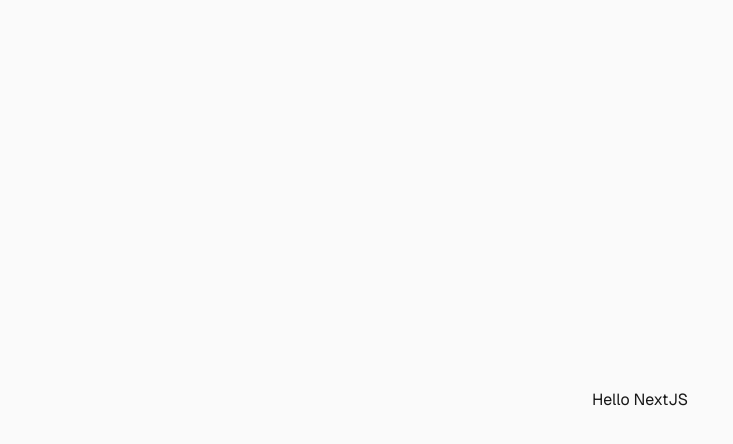
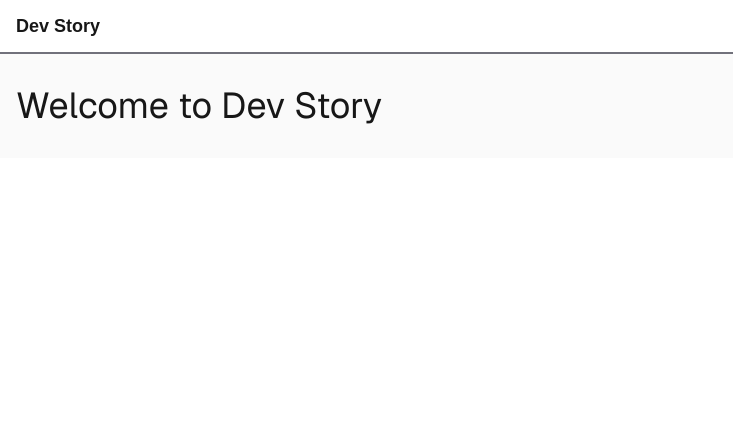
Before and after one commit to gmnayem631/hello-nextjs, a Next.js app: page / in a window 1280 px wide. Shown: the top 444 px of the page, without its empty margins (0-733 px from the left). Built offline with nearby package versions, Linux system fonts and the light colour scheme.

Commit message:
created a simple navigation bar

```diff
--- a/src/app/layout.js
+++ b/src/app/layout.jsx
@@ -1,5 +1,6 @@
 import { Geist, Geist_Mono } from "next/font/google";
 import "./globals.css";
+import Header from "@/components/Header";
 
 const geistSans = Geist({
   variable: "--font-geist-sans",
@@ -12,8 +13,8 @@ const geistMono = Geist_Mono({
 });
 
 export const metadata = {
-  title: "Create Next App",
-  description: "Generated by create next app",
+  title: "Dev Story",
+  description: "Ann app for showing developer story",
 };
 
 export default function RootLayout({ children }) {
@@ -22,7 +23,10 @@ export default function RootLayout({ children }) {
       lang="en"
       className={`${geistSans.variable} ${geistMono.variable} h-full antialiased`}
     >
-      <body className="min-h-full flex flex-col">{children}</body>
+      <body className="min-h-full flex flex-col">
+        <Header></Header>
+        <main>{children}</main>
+      </body>
     </html>
   );
 }
--- a/src/app/page.js
+++ /dev/null
@@ -1,9 +0,0 @@
-import Image from "next/image";
-
-export default function Home() {
-  return (
-    <div className="flex flex-col flex-1 items-center justify-center bg-zinc-50 font-sans dark:bg-black">
-      Hello NextJS
-    </div>
-  );
-}
--- /dev/null
+++ b/src/app/page.jsx
@@ -0,0 +1,9 @@
+import Image from "next/image";
+
+export default function Home() {
+  return (
+    <div className="bg-zinc-50 font-sans dark:bg-black text-4xl px-4 py-8">
+      Welcome to Dev Story
+    </div>
+  );
+}
--- /dev/null
+++ b/src/components/Header.jsx
@@ -0,0 +1,11 @@
+import React from "react";
+
+const Header = () => {
+  return (
+    <header className="border-b-2 border-zinc-500 px-4 py-3">
+      <h2 className="text-lg font-semibold">Dev Story</h2>
+    </header>
+  );
+};
+
+export default Header;
```
